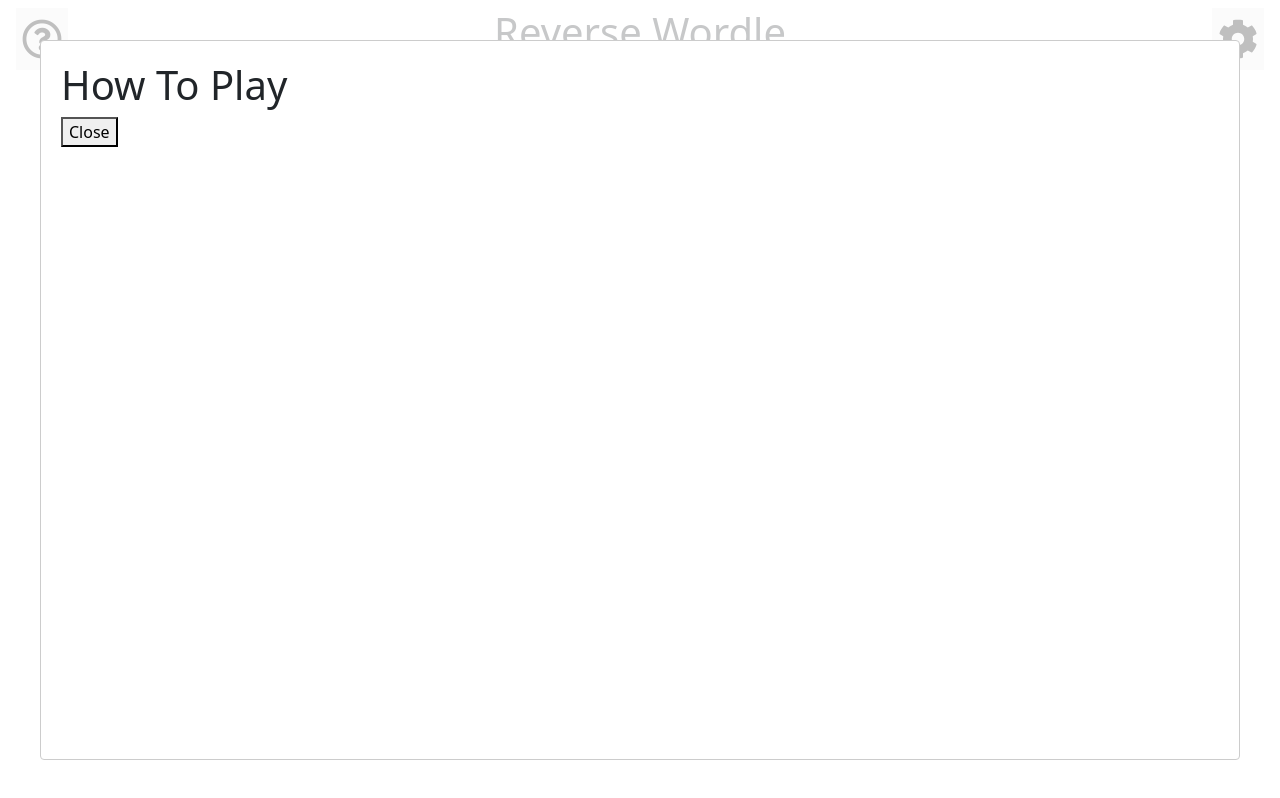
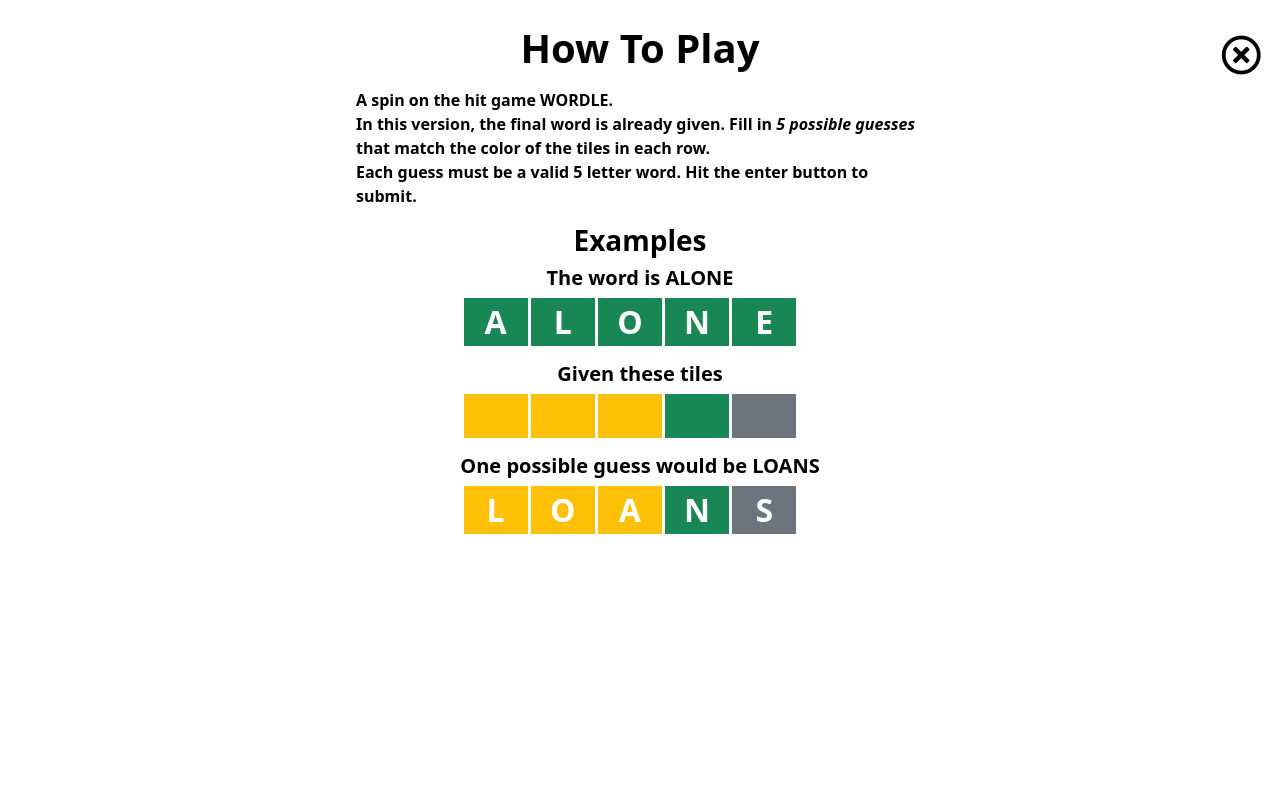
Before and after one commit to Penguinfami/reverse-wordle, a React (Create React App) app: page / in a window 1280 px wide. Both pictures are taken after a click on the button 42 px from the left and 39 px from the top of the page. Built offline with nearby package versions, Linux system fonts and the light colour scheme.

Commit message:
Design layout changes

```diff
--- a/src/App.css
+++ b/src/App.css
@@ -8,20 +8,56 @@
 
 .wordBoard {
   max-width: calc(4rem * 5.1);
-  width: 100%;
+  width: 90%;
 }
 
 .keyboard {
-  width: 100%;
+  width: 95%;
   max-width: calc(4rem * 7.1);
 }
 
-.keyboardKey, .letterTile {
-  font-weight: bold;
+ * {
+  font-weight: bold !important;
+}
+
+.headerButton, .headerButton * {
+  font-weight: 400 !important;
+  background: none !important;
 }
 
 .keyboardLetter {
   width: 10%;
+}
+
+.keyboardKey {
+  border-color: none;
   height: 3rem;
   margin: 0.1rem;
+
 }
+
+.modalClose {
+  position: absolute;
+  top: 3%;
+  right: 1%;
+}
+
+.headerModal {
+  margin: auto;
+  max-width: 600px;
+}
+
+/**.currentRow::after {
+  content: '\f0a8';
+  font-family: 'Font Awesome 5 Free';
+  font-weight: 900;
+  z-index: 1000;
+  position: relative;
+  left: 1rem;
+}**/
+
+@media only screen and (max-width: 600px) {
+  .keyboard, .wordBoard{
+    margin-top: 5%;
+  }
+}
--- a/src/App.js
+++ b/src/App.js
@@ -27,6 +27,7 @@
   const [infoOpen, toggleInfo] = useState(false);
   const [modalMessage, setModalMessage] = useState('');
   const [currentRow, setCurrentRow] = useState(-1);
+  const [darkMode, toggleDarkMode] = useState(false);
 
   function generateCombinations (){
     let arr = []
@@ -140,7 +141,7 @@
 
   useEffect(()=>{
     generateCombinations();
-    newGame();
+    //newGame();
   }, []);
 
   useEffect(() => {
@@ -230,26 +231,51 @@
 
 
   return (
-    <div className="App p-2">
+    <div style={{color: darkMode ? '#d6d6d6' : 'black', backgroundColor: darkMode ? '#3E3E3E' : 'white'}} className={`App p-2 vh-100`}>
       {textModals.map(
         (modal) => modal.visible ? <Modal isOpen={modal.visible} ariaHideApp={false}><h1>{modal.title}{`${modal.visible}`}</h1><h5>{modal.content}</h5> <button onClick={() => closeModal()}>Close</button></Modal> : null)
       }
-      <Modal isOpen={settingsOpen} ariaHideApp={false}>
-        <Settings/>
-        <button onClick={() => toggleSettings(false)}>Close</button>
+      <Modal className="headerModal" isOpen={settingsOpen} ariaHideApp={false}
+        style={{
+          overlay: {
+            background: `${darkMode ? '#3E3E3E' : 'white'}`
+          },
+          content: {
+            background: `${darkMode ? '#3E3E3E' : 'white'}`,
+            marginTop: "3rem",
+            minHeight: "75vh"
+          }
+        }}
+      >
+        <Settings darkMode={darkMode} toggleDarkMode={toggleDarkMode}/>
+        <button style={{color: darkMode ? '#d6d6d6' : 'black'}} className="modalClose headerButton border-0 fs-1" onClick={() => toggleSettings(false)}><i class="far fa-times-circle"></i></button>
       </Modal>
 
-      <Modal isOpen={infoOpen} ariaHideApp={false}>
-        <Info/>
-        <button onClick={() => toggleInfo(false)}>Close</button>
+      <Modal className="headerModal" isOpen={infoOpen} ariaHideApp={false}
+        style={{
+          overlay: {
+            background: `${darkMode ? '#3E3E3E' : 'white'}`
+          },
+          content: {
+            background: `${darkMode ? '#3E3E3E' : 'white'}`
+          }
+        }}
+      >
+        <Info darkMode={darkMode}/>
+        <button style={{color: darkMode ? '#d6d6d6' : 'black'}} className="modalClose headerButton border-0 fs-1" onClick={() => toggleInfo(false)}><i class="far fa-times-circle"></i></button>
         </Modal>
 
-      <HeaderOptions toggleSettings={toggleSettings} toggleInfo={toggleInfo} />
-      {gameStarted ? <WordBoard setup={boardSetup} currentRow={currentRow} typedWord={typedWord} statuses={gameData.symbols}/> : null}
+      <HeaderOptions darkMode={darkMode} toggleSettings={toggleSettings} toggleInfo={toggleInfo} />
+      {gameStarted ? <WordBoard darkMode={darkMode} setup={boardSetup} currentRow={currentRow} typedWord={typedWord} statuses={gameData.symbols}/> : null}
       { gameOver ?
-      <button className="rounded-pill border-1 px-4 py-3" onClick={() => newGame()}>New Game</button>
+      <button
+          className="rounded-pill border-3 px-4 py-3 my-3"
+          onClick={() => newGame()}
+          style={{color: darkMode ? '#d6d6d6' : 'black', backgroundColor: darkMode ? '#3A3A3E' : 'white'}}>
+            NEW GAME
+      </button>
       : <div className="userInputs d-flex justify-content-center">
-          <Keyboard onBack={onBackspace} onEnter={checkWordValidity} onType={onType} keys={gameData.keys}/>
+          <Keyboard darkMode={darkMode} onBack={onBackspace} onEnter={checkWordValidity} onType={onType} keys={gameData.keys}/>
         </div>
       }
 
--- a/src/components/HeaderOptions.jsx
+++ b/src/components/HeaderOptions.jsx
@@ -4,14 +4,19 @@
 const HeaderOptions = (props) => {
 
   return (
-    <div className="headerOptions w-100 d-flex justify-content-between px-2">
-        <button className="border-0 fs-1"
+    <div
+        className="headerOptions w-100 d-flex justify-content-between px-2">
+        <button
+        style={{color: props.darkMode ? '#d6d6d6' : 'black', backgroundColor: props.darkMode ? '#3E3E3E' : 'white'}}
+            className="headerButton border-0 fs-1"
             onClick={() => props.toggleInfo(true)
         }>
-            <i class="far fa-question-circle"></i>
+            <i className="far fa-question-circle"></i>
         </button>
-        <h1>Reverse Wordle</h1>
-        <button className="border-0 fs-1"
+        <h1>REVERSE WORDLE</h1>
+        <button
+        style={{color: props.darkMode ? '#d6d6d6' : 'black', backgroundColor: props.darkMode ? '#3E3E3E' : 'white'}}
+            className="headerButton border-0 fs-1"
             onClick={() => props.toggleSettings(true)}>
             <FontAwesomeIcon icon={faCog}/>
         </button>
--- a/src/components/Info.jsx
+++ b/src/components/Info.jsx
@@ -1,7 +1,46 @@
+import LetterTile from './LetterTile';
 const Info = (props) => {
   return (
-    <div>
+    <div style={{color: props.darkMode ? '#d6d6d6' : 'black', backgroundColor: props.darkMode ? '#3E3E3E' : 'white'}}
+        className="d-flex px-2 py-4 flex-column align-items-center">
         <h1>How To Play</h1>
+
+        <div className="text-start p-2 d-flex flex-column">
+            <span>A spin on the hit game WORDLE.</span>
+            <span>
+                In this version, the final word is already given. Fill in <em>5 possible guesses</em> that match the color of the tiles in each row.
+            </span>
+            <span>Each guess must be a valid 5 letter word. Hit the enter button to submit.</span>
+        </div>
+
+        <div className="examples p-2 text-center">
+            <h3>Examples</h3>
+
+            <h5>The word is ALONE</h5>
+            <div className="d-flex flex-row mb-3">
+                <LetterTile key="1" status="bg-success" symbol="A"/>
+                <LetterTile key="2" status="bg-success" symbol="L"/>
+                <LetterTile key="3" status="bg-success" symbol="O"/>
+                <LetterTile key="4" status="bg-success" symbol="N"/>
+                <LetterTile key="5" status="bg-success" symbol="E"/>
+            </div>
+            <h5>Given these tiles</h5>
+            <div className="d-flex flex-row mb-3">
+                <LetterTile key="1" status="bg-warning" symbol=""/>
+                <LetterTile key="2" status="bg-warning" symbol=""/>
+                <LetterTile key="3" status="bg-warning" symbol=""/>
+                <LetterTile key="4" status="bg-success" symbol=""/>
+                <LetterTile key="5" status="bg-secondary" symbol=""/>
+            </div>
+            <h5>One possible guess would be LOANS</h5>
+            <div className="d-flex flex-row mb-3">
+                <LetterTile key="1" status="bg-warning" symbol="L"/>
+                <LetterTile key="2" status="bg-warning" symbol="O"/>
+                <LetterTile key="3" status="bg-warning" symbol="A"/>
+                <LetterTile key="4" status="bg-success" symbol="N"/>
+                <LetterTile key="5" status="bg-secondary" symbol="S"/>
+            </div>
+        </div>
     </div>
   );
 };
--- a/src/components/Keyboard.jsx
+++ b/src/components/Keyboard.jsx
@@ -4,14 +4,15 @@
   return (
     <div className="keyboard d-flex flex-column align-items-stretch">
         { props.keys.map((row, rowNumber) =>
-        <div className="keyboardRow d-flex flex-row justify-content-center">
-            {rowNumber === props.keys.length - 1 ? <button className="keyboardKey" onClick={() => props.onEnter()}>ENTER</button> : null}
+        <div
+          className="keyboardRow d-flex flex-row justify-content-center">
+            {rowNumber === props.keys.length - 1 ? <button style={{color: props.darkMode ? '#d6d6d6' : 'black'}} className={`${props.darkMode ? 'bg-secondary' : ''} border-1 px-3 rounded keyboardKey`} onClick={() => props.onEnter()}>ENTER</button> : null}
             {row.map(
                 (symbol) =>
-                    <button key={symbol} className="keyboardKey border-1 bg-info rounded keyboardLetter text-capitalize" onClick={() => props.onType(symbol)}>{symbol}</button>
+                    <button key={symbol} style={{color: props.darkMode ? '#d6d6d6' : 'black'}} className={`${props.darkMode ? 'bg-secondary' : ''} keyboardKey border-1 rounded keyboardLetter text-capitalize`} onClick={() => props.onType(symbol)}>{symbol}</button>
                 )}
             {rowNumber === props.keys.length - 1 ?
-              <button className="keyboardKey" onClick={() => props.onBack()}>
+              <button style={{color: props.darkMode ? '#d6d6d6' : 'black'}} className={`keyboardKey ps-3 pe-4 fs-4 border-1 rounded ${props.darkMode ? 'bg-secondary' : ''}`} onClick={() => props.onBack()}>
                 <FontAwesomeIcon icon={faBackspace}/>
               </button>
               : null}
--- a/src/components/Settings.jsx
+++ b/src/components/Settings.jsx
@@ -1,9 +1,19 @@
 const Settings = (props) => {
+
+
   return (
-    <div className="settings">
+    <div style={{color: props.darkMode ? '#d6d6d6' : 'black', backgroundColor: props.darkMode ? '#3E3E3E' : 'white'}}
+        className="settings py-5 d-flex flex-column align-items-center">
         <h1>Settings</h1>
         <div className="settingsOption">
-            <div>Dark Theme</div>
+            <div className="d-flex mt-3 align-items-baseline">
+                {props.darkMode
+                    ? <input checked onChange={() => props.toggleDarkMode(!props.darkMode)} className="mx-2" type="checkbox" name="themeToggle"></input>
+                    : <input onChange={() => props.toggleDarkMode(!props.darkMode)} className="mx-2" type="checkbox" name="themeToggle"></input>
+
+                }
+                <h5>Dark Mode</h5>
+            </div>
         </div>
     </div>
   );
--- a/src/components/WordBoard.jsx
+++ b/src/components/WordBoard.jsx
@@ -22,7 +22,10 @@
             </div>
             {
                 props.setup.rows.map(
-                    (row, rowNum) => <div key={row.key} className={`wordRow justify-content-center border-2 d-flex flex-row ${props.currentRow === rowNum ? 'currentRow bg-info' : '' }`}>{row.combination.split('').map((tile, index) => toTile(tile, row.word[index], index))}</div>
+                    (row, rowNum) =>
+                    <div key={row.key}
+                        className={`wordRow justify-content-center border-2 d-flex flex-row ${props.currentRow === rowNum ? 'currentRow' : '' }`}>{row.combination.split('').map((tile, index) => toTile(tile, row.word[index], index))}
+                    </div>
                 )
             }
         </div>
```
